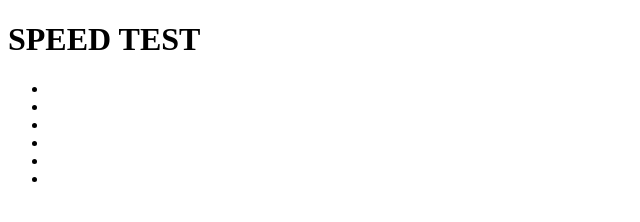
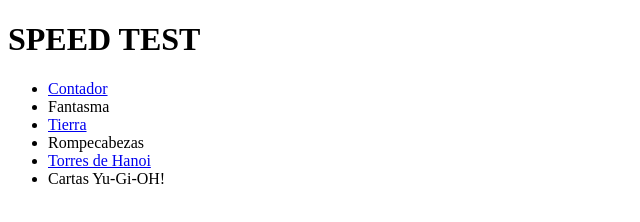
Before and after one commit to Nicole-Benavides/SpeedTest, a plain HTML site: page index.html in a window 1280 px wide. Shown: the whole page, without its empty margins (0-640 px from the left). Drawn offline with Linux system fonts and the light colour scheme.

Commit message:
nuevos enlaces

```diff
--- a/index.html
+++ b/index.html
@@ -8,12 +8,12 @@
 <body>
     <h1>SPEED TEST</h1>
     <ul>
-        <li><a href="/1.Count Down - Count Up WorldSkills/index.html"></a></li>
-        <li><a href="/2.Ghost/index.html"></a></li>
-        <li><a href="/5.Tierra - Orbita/index.html"></a></li>
-        <li><a href="/6.Rompecabezas/index.html"></a></li>
-        <li><a href="/8.Torres de Hanoi/index.html"></a></li>
-        <li><a href="/9.Cartas Yu Gi Oh/index.html"></a></li>
+        <li><a href="/1.Count Down - Count Up WorldSkills/index.html">Contador</a></li>
+        <li><a href="/2.Ghost/index.html"></a>Fantasma</li>
+        <li><a href="/5.Tierra - Orbita/index.html">Tierra</a></li>
+        <li><a href="/6.Rompecabezas/index.html"></a>Rompecabezas</li>
+        <li><a href="/8.Torres de Hanoi/index.html">Torres de Hanoi</a></li>
+        <li><a href="/9.Cartas Yu Gi Oh/index.html"></a>Cartas Yu-Gi-OH!</li>
     </ul>
 
 </body>
```
